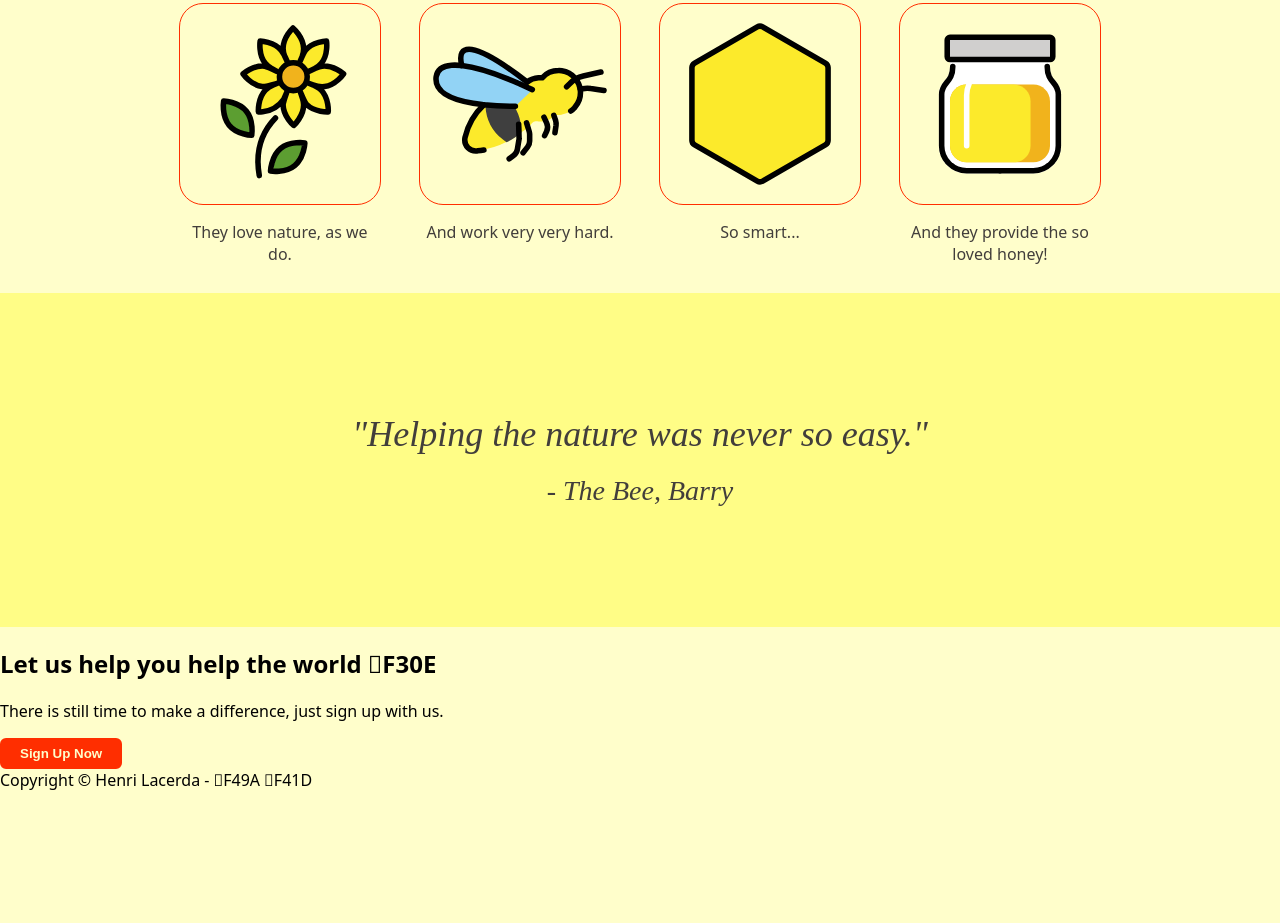
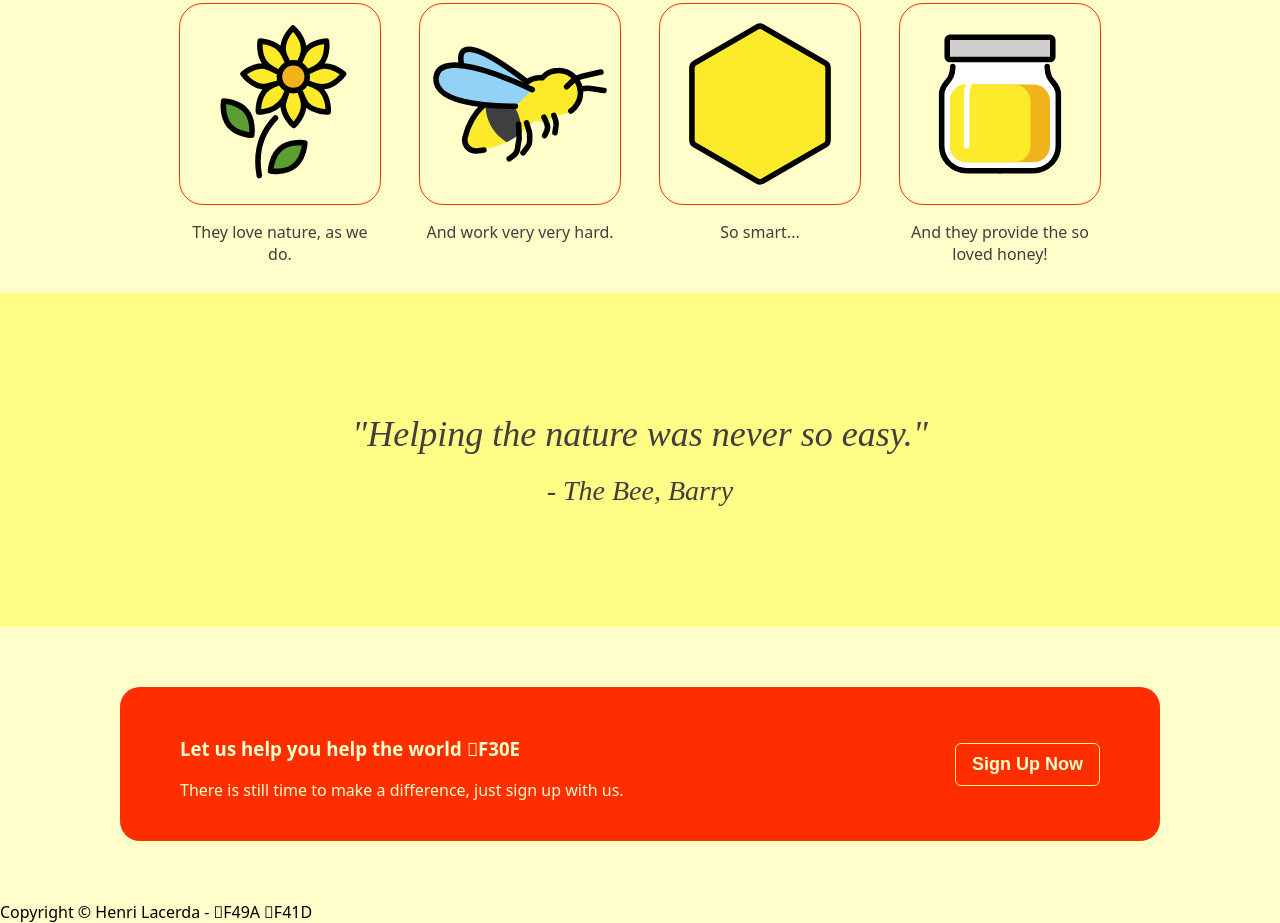
Before and after one commit to henry4666/landing-page, a plain HTML site: page index.html in a window 1280 px wide. Shown: the part 600-1523 px from the top of the page. Before the commit the page ends 1391 px from the top, so only its background shows below. Drawn offline with Linux system fonts and the light colour scheme.

Commit message:
add sign-up styling

```diff
--- a/index.html
+++ b/index.html
@@ -62,12 +62,12 @@
         <footer>- <cite>The Bee, Barry</cite></footer>
     </blockquote>
 
-    <section>
-        <div>
-            <div>
+    <section class="sign-up">
+        <div class="container">
+            <aside>
                 <h1>Let us help you help the world &#1F30E</h1>
                 <p>There is still time to make a difference, just sign up with us.</p>
-            </div>
+            </aside>
             <button>Sign Up Now</button>
         </div>
     </section>
--- a/style.css
+++ b/style.css
@@ -141,3 +141,27 @@ blockquote em {
 blockquote footer {
     font-size: 28px;
 }
+
+.sign-up {
+    display: flex;
+    padding: 60px 120px;
+    justify-content: center;
+    align-items: center;
+}
+
+.sign-up .container {
+    flex: auto;
+    color:#FFFECB;
+    background-color: #FF2E00;
+    border-radius: 20px;
+    padding: 30px 60px;
+    display: flex;
+    justify-content: space-between;
+}
+
+.container button {
+    padding: 10px 16px;
+    font-size: 18px;
+    border: 1px solid #fffd86;
+    align-self: center;
+}
```
